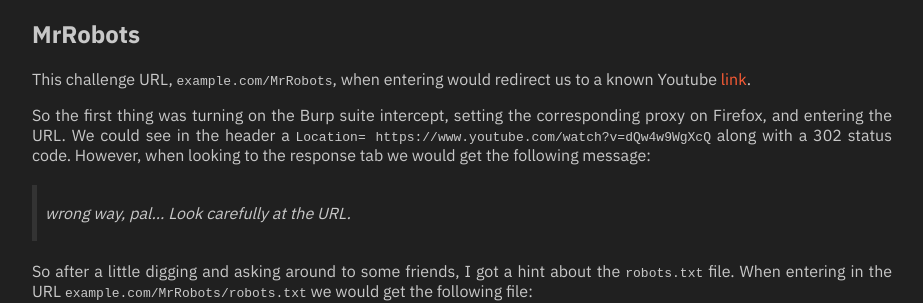
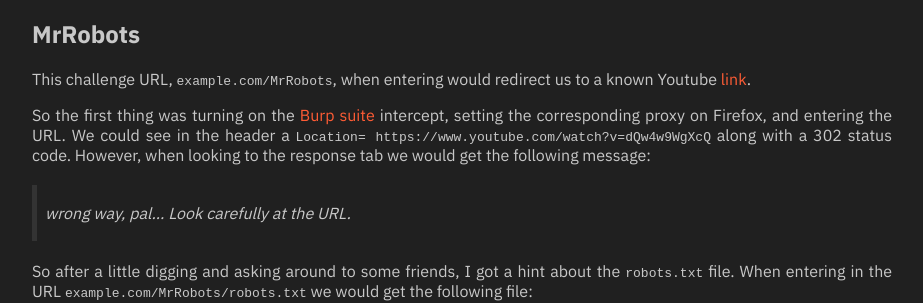
Before and after one commit to jpdias/jpdias.github.io, a Jekyll site: the page built from _posts/2018-12-01-bsideslisbon.md, in a window 1280 px wide and 900 px high, scrolled down 2431 px. Shown: the part 155-458 px from the top of the window, without its empty margins (178-1101 px from the left). Built offline with Jekyll 4.4.1, drawn with Linux system fonts in a browser that asks for light colours; nearby versions of some CDN libraries; some of the changed lines change nothing that is shown.

Commit message:
add missing link

````diff
--- a/_posts/2018-12-01-bsideslisbon.md
+++ b/_posts/2018-12-01-bsideslisbon.md
@@ -96,7 +96,7 @@
 
 This challenge URL, ```example.com/MrRobots```, when entering would redirect us to a known Youtube [link](https://www.youtube.com/watch?v=dQw4w9WgXcQ).
 
-So the first thing was turning on the Burp suite intercept, setting the corresponding proxy on Firefox, and entering the URL. We could see in the header a ```Location= https://www.youtube.com/watch?v=dQw4w9WgXcQ``` along with a 302 status code. However, when looking to the response tab we would get the following message:
+So the first thing was turning on the [Burp suite](https://portswigger.net/burp/communitydownload) intercept, setting the corresponding proxy on Firefox, and entering the URL. We could see in the header a ```Location= https://www.youtube.com/watch?v=dQw4w9WgXcQ``` along with a 302 status code. However, when looking to the response tab we would get the following message:
 
 > wrong way, pal... Look carefully at the URL.
 
````
